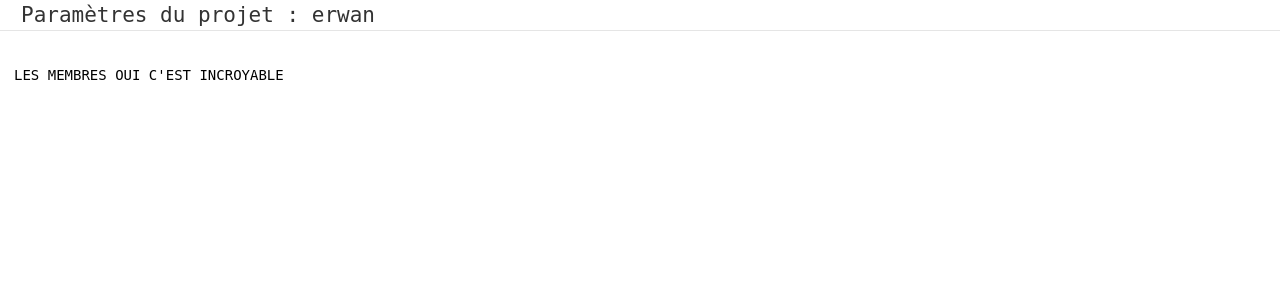
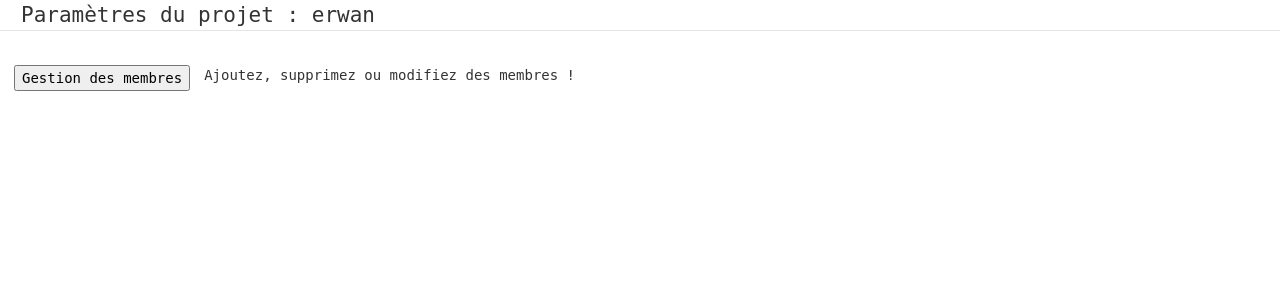
Before and after one commit to QuentinCognard/ProjectMCDHelper, a Flask app: a page that uses Projet_flask/projet/templates/parametres.html in a window 1280 px wide. Shown: the part 114-414 px from the top of the page. Run offline with Flask 2, Linux system fonts and the light colour scheme; some libraries are stand-ins or nearby versions.

Commit message:
modification des paramètres de projets

```diff
--- a/Projet_flask/projet/static/accueil_projet.css
+++ b/Projet_flask/projet/static/accueil_projet.css
@@ -25,3 +25,10 @@ a, a:hover{
   display: block;
   margin-top: 1em;
 }
+#gestionMembres{
+  display: flex;
+  flex-wrap: nowrap;
+}
+#gestionMembres> a{
+  margin-right: 1em;
+}
--- a/Projet_flask/projet/templates/parametres.html
+++ b/Projet_flask/projet/templates/parametres.html
@@ -8,7 +8,9 @@
   <fieldset>
     <legend> Paramètres du projet : {{ nomProj }}</legend>
     <section class="projets">
-      <a href="{{url_for('membres',username= username ,nomProj=nomProj )}}">LES MEMBRES OUI C'EST INCROYABLE</a>
+      <div id='gestionMembres'>
+        <a  href="{{url_for('membres',username= username ,nomProj=nomProj )}}"><input type="Submit" value="Gestion des membres"></a> <p> Ajoutez, supprimez ou modifiez des membres ! </p>
+      </div>
     </section>
     </section>
     </fieldset>
```
